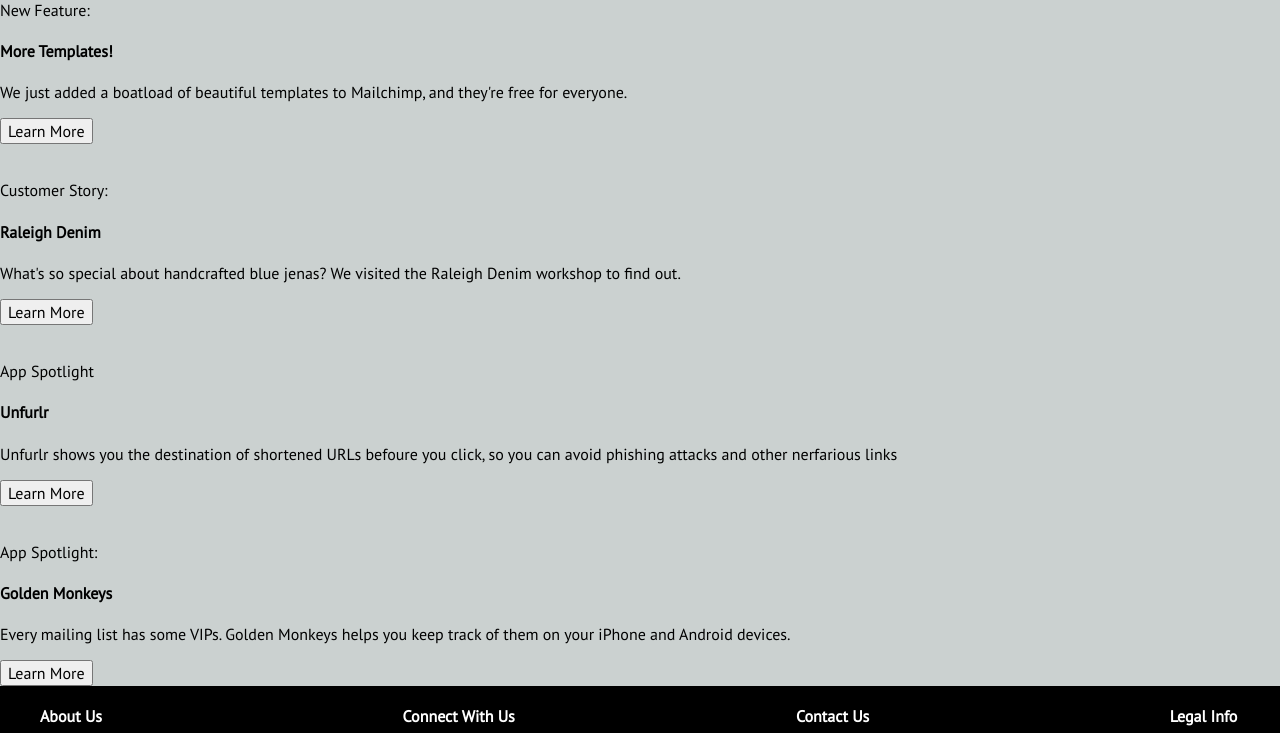
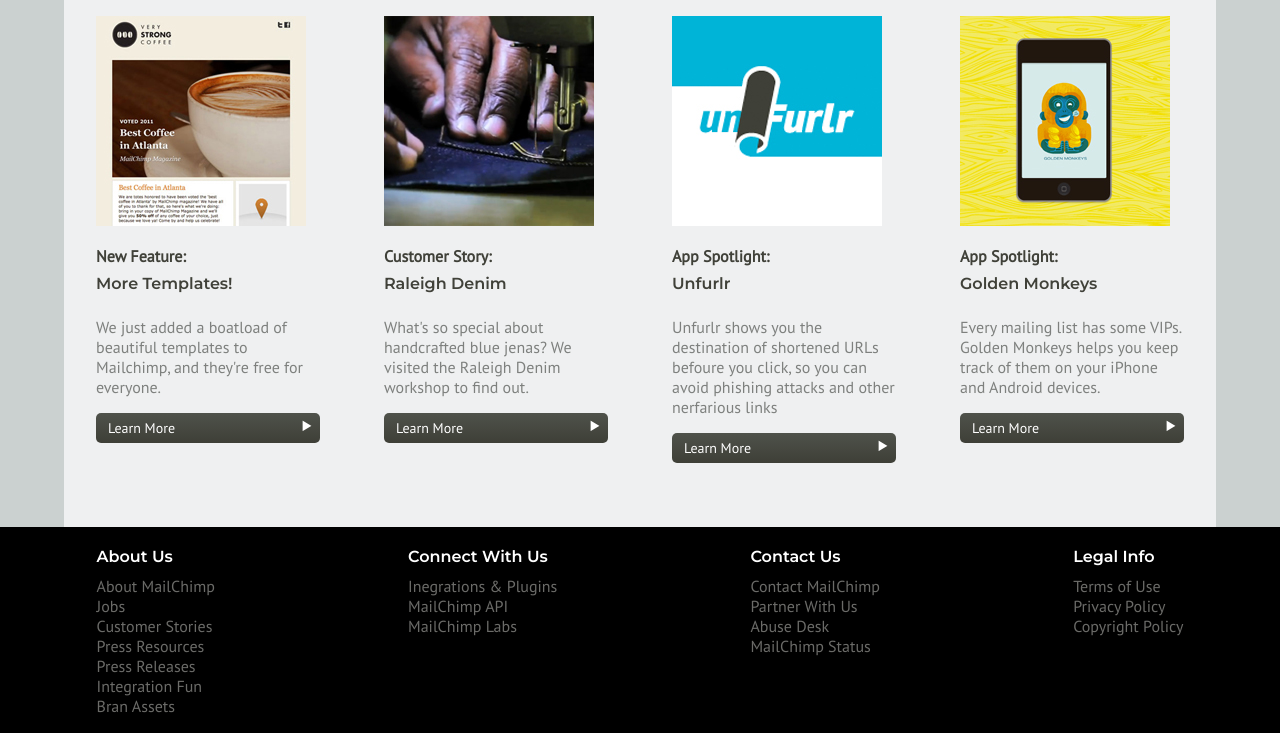
Before and after one commit to MarioTerron/landing-mailchimp, a plain HTML site: page index.html in a window 1280 px wide. Shown: the part 626-1359 px from the top of the page. Drawn offline with Linux system fonts and the light colour scheme; files whose address does not match are found by name.

Commit message:
updated main section

```diff
--- a/index.html
+++ b/index.html
@@ -11,7 +11,7 @@
 	<header>
 	<img src="img/main_logo.png" alt="Mailchimp Logo" class="logo">
 			<nav>
-			<a class="header-btn">Sign Up Free</a>
+			<button class="header-btn">Sign Up Free</button>
 				<ul>
 					<li><a href="#">Pricing</a></li>
 					<li><a href="#">Features</a></li>
@@ -19,9 +19,9 @@
 					<li><a href="#">Support</a></li>
 					<li><a href="#">Blog</a></li>
 					<li><input type="text" placeholder="Search"></li>
-					<!-- To-do: Convertir <li><input type="text"></li> en <fieldset><label for=""></label><input type="text"></fieldset> -->
+					<!-- To-do: <li><input type="text"></li> to <fieldset><label for=""></label><input type="text"></fieldset> -->
 				</ul>
-				<a class="header-login" href="#">Log In</a>
+				<button class="header-login" href="#">Log In</button>
 			</nav>
 		</header>
 		<section class="cover">
@@ -35,35 +35,37 @@
 			</div>
 		</section>
 		<section class="main-section">
-			<h2>What's New</h2>
+			<div class="container">
+				<h2>What's New</h2>
+			</div>
 			<div class="cards">
 				<div class="card">
-					<img src="" alt="">
+					<img src="/img/home/templates.jpg" alt="">
 					<p class="card-subtitle">New Feature:</p>
 					<h4 class="card-title">More Templates!</h4>
 					<p class="card-description">We just added a boatload of beautiful templates to Mailchimp, and they're free for everyone.</p>
-					<button class="card-btn">Learn More</button>
+					<button class="card-btn">Learn More <i class="icon-play"></i></button>
 				</div>
 				<div class="card">
-					<img src="" alt="">
+					<img src="/img/home/denim2.jpg" alt="">
 					<p class="card-subtitle">Customer Story:</p>
 					<h4 class="card-title">Raleigh Denim</h4>
 					<p class="card-description">What's so special about handcrafted blue jenas? We visited the Raleigh Denim workshop to find out.</p>
-					<button class="card-btn">Learn More</button>
+					<button class="card-btn">Learn More <i class="icon-play"></i></button>
 				</div>
 				<div class="card">
-					<img src="" alt="">
-					<p class="card-subtitle">App Spotlight</p>
+					<img src="/img/home/unfurlr-thumb.jpg" alt="">
+					<p class="card-subtitle">App Spotlight:</p>
 					<h4 class="card-title">Unfurlr</h4>
 					<p class="card-description">Unfurlr shows you the destination of shortened URLs befoure you click, so you can avoid phishing attacks and other nerfarious links</p>
-					<button class="card-btn">Learn More</button>
+					<button class="card-btn">Learn More <i class="icon-play"></i></button>
 				</div>
 				<div class="card">
-					<img src="" alt="">
+					<img src="/img/home/golden-monkeys.jpg" alt="">
 					<p class="card-subtitle">App Spotlight:</p>
 					<h4 class="card-title">Golden Monkeys</h4>
 					<p class="card-description">Every mailing list has some VIPs. Golden Monkeys helps you keep track of them on your iPhone and Android devices.</p>
-					<button class="card-btn">Learn More</button>
+					<button class="card-btn">Learn More <i class="icon-play"></i></button>
 				</div>
 			</div>
 		</section>
--- /dev/null
+++ b/scss/_icons.scss
@@ -0,0 +1,29 @@
+@font-face {
+  font-family: 'icomoon';
+  src:  url('/fonts/icomoon.eot?n7d8cf');
+  src:  url('/fonts/icomoon.eot?n7d8cf#iefix') format('embedded-opentype'),
+    url('/fonts/icomoon.ttf?n7d8cf') format('truetype'),
+    url('/fonts/icomoon.woff?n7d8cf') format('woff'),
+    url('/fonts/icomoon.svg?n7d8cf#icomoon') format('svg');
+  font-weight: normal;
+  font-style: normal;
+}
+
+[class^="icon-"], [class*=" icon-"] {
+  /* use !important to prevent issues with browser extensions that change fonts */
+  font-family: 'icomoon' !important;
+  speak: none;
+  font-style: normal;
+  font-weight: normal;
+  font-variant: normal;
+  text-transform: none;
+  line-height: 1;
+
+  /* Better Font Rendering =========== */
+  -webkit-font-smoothing: antialiased;
+  -moz-osx-font-smoothing: grayscale;
+}
+
+.icon-play:before {
+  content: "\ea1c";
+}
--- a/scss/style.scss
+++ b/scss/style.scss
@@ -1,4 +1,5 @@
 @import 'reset';
+@import 'icons';
 
 /* Structure
    ========================================================================== */
@@ -19,6 +20,38 @@
 img {
   max-width: 100%;
   height: auto;
+}
+
+h1,
+h2,
+h3,
+h4,
+h5,
+h6 {
+  font-family: "Montserrat", sans-serif;
+  font-weight: 600;
+  padding: 0;
+  margin: 0 0 1.5em;
+}
+
+p {
+  margin: 0 0 1em;
+}
+
+.header-btn,
+.cover-btn,
+header a {
+  font-family: "Montserrat", sans-serif;
+  font-weight: 400;
+}
+
+button {
+  border: 0;
+  background-color: transparent;
+}
+
+ul {
+  padding: 0;
 }
 
 
@@ -46,7 +79,6 @@
   }
   .header-login {
     color: #fff;
-    font-weight: 600;
     text-decoration: none;
     position: absolute;
     right: 100px;
@@ -88,12 +120,11 @@
     a {
       font-size: 14px;
       color: #000;
-      font-weight: 600;
       text-decoration: none;
       line-height: 20px;
       cursor: pointer;
       &:hover {
-        border-bottom: 3px solid transparent;
+        // border-bottom: 3px solid transparent;
       }
     }
     input {
@@ -117,7 +148,6 @@
     color: #fff;
     font-size: 5rem;
     margin: 0 0 10px;
-    font-weight: 900;
   }
   p {
     color: #026478;
@@ -141,13 +171,73 @@
 // Main
 .main-section {
   background-color: #cbd1d0;
+  .container {
+    background-color: #eff0f1;
+    width: 90%;
+    margin-left: auto;
+    margin-right: auto;
+  }
   h2 {
-    margin-top: 0;
+    margin: 0 1em;
+    padding: 1em 0;
+    color: #404139;
+    font-size: 2rem;
+  }
+}
+
+.cards {
+  height: 100%;
+  width: 90%;
+  margin-left: auto;
+  margin-right: auto;
+  display: flex;
+  background-color: #eff0f1;
+}
+.card {
+  margin: 0 2em 4em;
+  width: 25%;
+
+  img {
+    height: 210px;
+    width: 210px;
+  }
+
+  .card-title {
+    color: #404139;
+  }
+  .card-subtitle {
+    color: #404139;
+    font-weight: 600;
+    margin:1em 0 .5em;
+  }
+  p {
+    color: #7e807e;
+  }
+    .card-btn {
+    padding: 6px 12px;
+    width: 100%;
+    border-radius: 5px;
+    background: linear-gradient(#4f524b, #3e3f37);
+    color: #fff;
+    margin-right: 10px;
+    font-size: 14px;
+    cursor: pointer;
+    position: relative;
+    text-align: left;
+    &:hover {
+      background: linear-gradient(lighten(#4f524b, 10%), lighten(#3e3f37, 10%))
+    }
+    i {
+      position: absolute;
+      right: 6px;
+      top: 6px;
+    }
   }
 }
 
 // Footer
 footer {
+  position: relative;
   background-color: #000;
   .footer-text {
     color: #6b6b68;
@@ -156,7 +246,7 @@
   }
   .wrapper {
     display: flex;
-    justify-content: space-between;
+    justify-content: space-around;
     padding-top: 20px;
   }
   .footer-list {
@@ -169,10 +259,9 @@
     a {
       color: #6b6b68;
       text-decoration: none;
+      &:hover {
+        color: #FFF;
+      }
     }
   }
 }
-
-// button {
-//   display: inline-block;
-// }
```
Also changed, not shown: css/style.css, scss/_reset.scss (renamed from scss/reset.scss).
